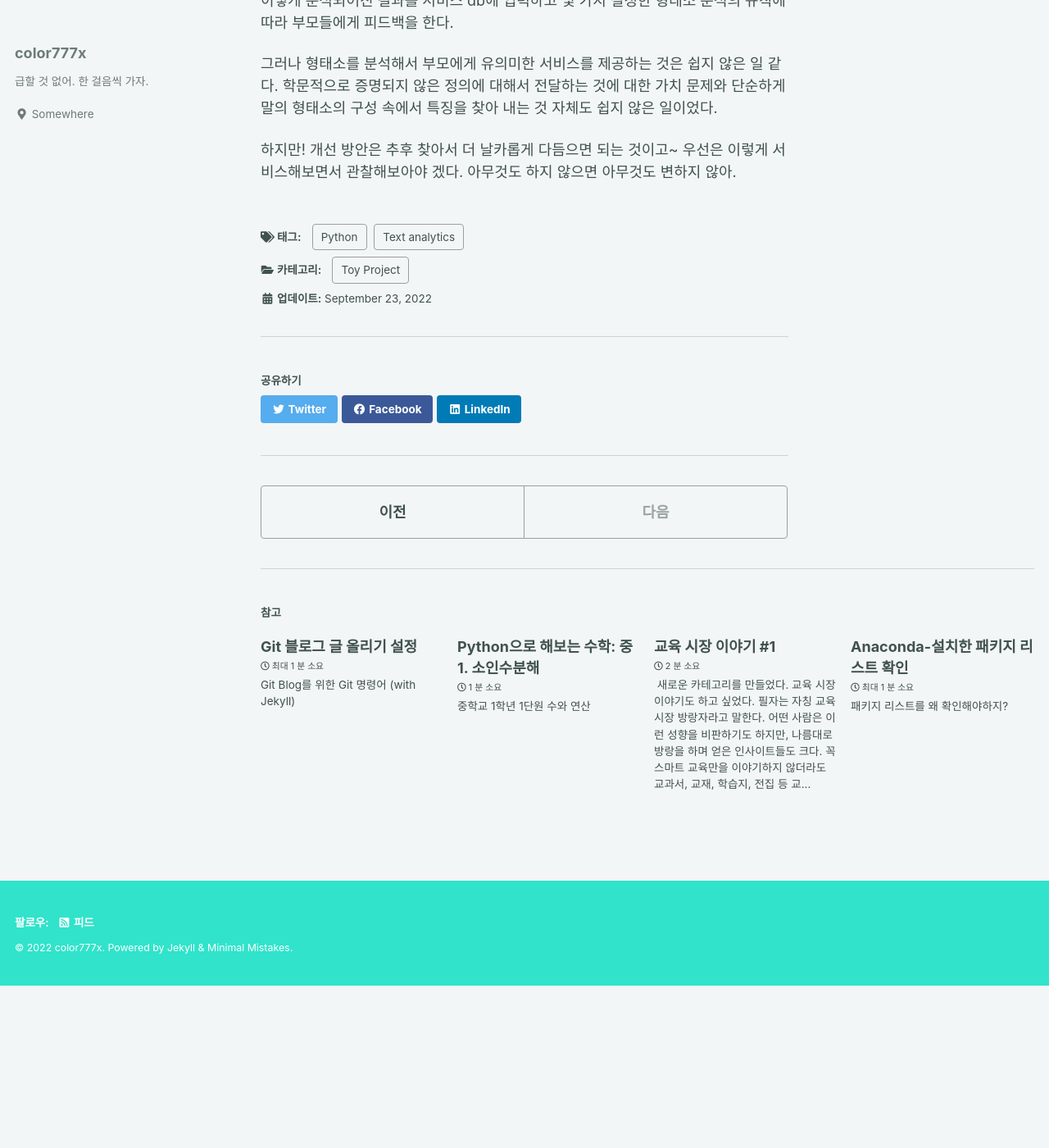
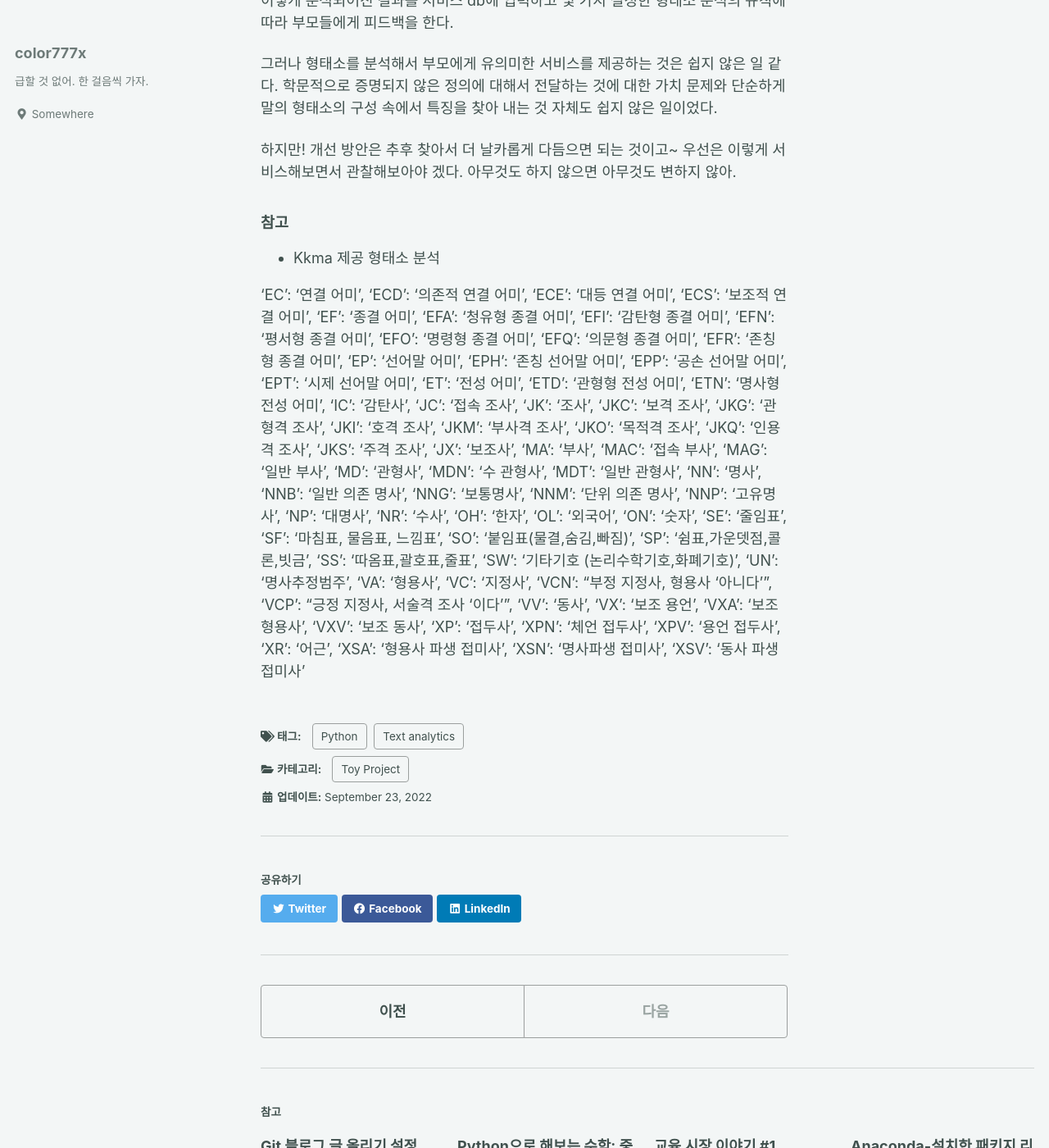
Before and after one commit to color777x/color777x.github.io, a Jekyll site: the page built from _posts/2022-09-23-TextAnalytics.md, in a window 1280 px wide and 1400 px high, scrolled down 4265 px. Shown: the whole window at 82% size. Built offline with Jekyll 4.4.1, drawn with Linux system fonts in a browser that asks for light colours; cached includes are drawn as plain includes; before the commit the page ends 5467 px from its top, so only the background shows below that.

Commit message:
contents add

```diff
--- a/_posts/2022-09-23-TextAnalytics.md
+++ b/_posts/2022-09-23-TextAnalytics.md
@@ -157,3 +157,77 @@ def analytics_Kkma(self):
 그러나 형태소를 분석해서 부모에게 유의미한 서비스를 제공하는 것은 쉽지 않은 일 같다. 학문적으로 증명되지 않은 정의에 대해서 전달하는 것에 대한 가치 문제와 단순하게 말의 형태소의 구성 속에서 특징을 찾아 내는 것 자체도 쉽지 않은 일이었다.
 
 하지만! 개선 방안은 추후 찾아서 더 날카롭게 다듬으면 되는 것이고~ 우선은 이렇게 서비스해보면서 관찰해보아야 겠다. 아무것도 하지 않으면 아무것도 변하지 않아.
+
+
+
+##### 참고
+
+* Kkma 제공 형태소 분석
+
+'EC': '연결 어미',
+ 'ECD': '의존적 연결 어미',
+ 'ECE': '대등 연결 어미',
+ 'ECS': '보조적 연결 어미',
+ 'EF': '종결 어미',
+ 'EFA': '청유형 종결 어미',
+ 'EFI': '감탄형 종결 어미',
+ 'EFN': '평서형 종결 어미',
+ 'EFO': '명령형 종결 어미',
+ 'EFQ': '의문형 종결 어미',
+ 'EFR': '존칭형 종결 어미',
+ 'EP': '선어말 어미',
+ 'EPH': '존칭 선어말 어미',
+ 'EPP': '공손 선어말 어미',
+ 'EPT': '시제 선어말 어미',
+ 'ET': '전성 어미',
+ 'ETD': '관형형 전성 어미',
+ 'ETN': '명사형 전성 어미',
+ 'IC': '감탄사',
+ 'JC': '접속 조사',
+ 'JK': '조사',
+ 'JKC': '보격 조사',
+ 'JKG': '관형격 조사',
+ 'JKI': '호격 조사',
+ 'JKM': '부사격 조사',
+ 'JKO': '목적격 조사',
+ 'JKQ': '인용격 조사',
+ 'JKS': '주격 조사',
+ 'JX': '보조사',
+ 'MA': '부사',
+ 'MAC': '접속 부사',
+ 'MAG': '일반 부사',
+ 'MD': '관형사',
+ 'MDN': '수 관형사',
+ 'MDT': '일반 관형사',
+ 'NN': '명사',
+ 'NNB': '일반 의존 명사',
+ 'NNG': '보통명사',
+ 'NNM': '단위 의존 명사',
+ 'NNP': '고유명사',
+ 'NP': '대명사',
+ 'NR': '수사',
+ 'OH': '한자',
+ 'OL': '외국어',
+ 'ON': '숫자',
+ 'SE': '줄임표',
+ 'SF': '마침표, 물음표, 느낌표',
+ 'SO': '붙임표(물결,숨김,빠짐)',
+ 'SP': '쉼표,가운뎃점,콜론,빗금',
+ 'SS': '따옴표,괄호표,줄표',
+ 'SW': '기타기호 (논리수학기호,화폐기호)',
+ 'UN': '명사추정범주',
+ 'VA': '형용사',
+ 'VC': '지정사',
+ 'VCN': "부정 지정사, 형용사 '아니다'",
+ 'VCP': "긍정 지정사, 서술격 조사 '이다'",
+ 'VV': '동사',
+ 'VX': '보조 용언',
+ 'VXA': '보조 형용사',
+ 'VXV': '보조 동사',
+ 'XP': '접두사',
+ 'XPN': '체언 접두사',
+ 'XPV': '용언 접두사',
+ 'XR': '어근',
+ 'XSA': '형용사 파생 접미사',
+ 'XSN': '명사파생 접미사',
+ 'XSV': '동사 파생 접미사'
```
